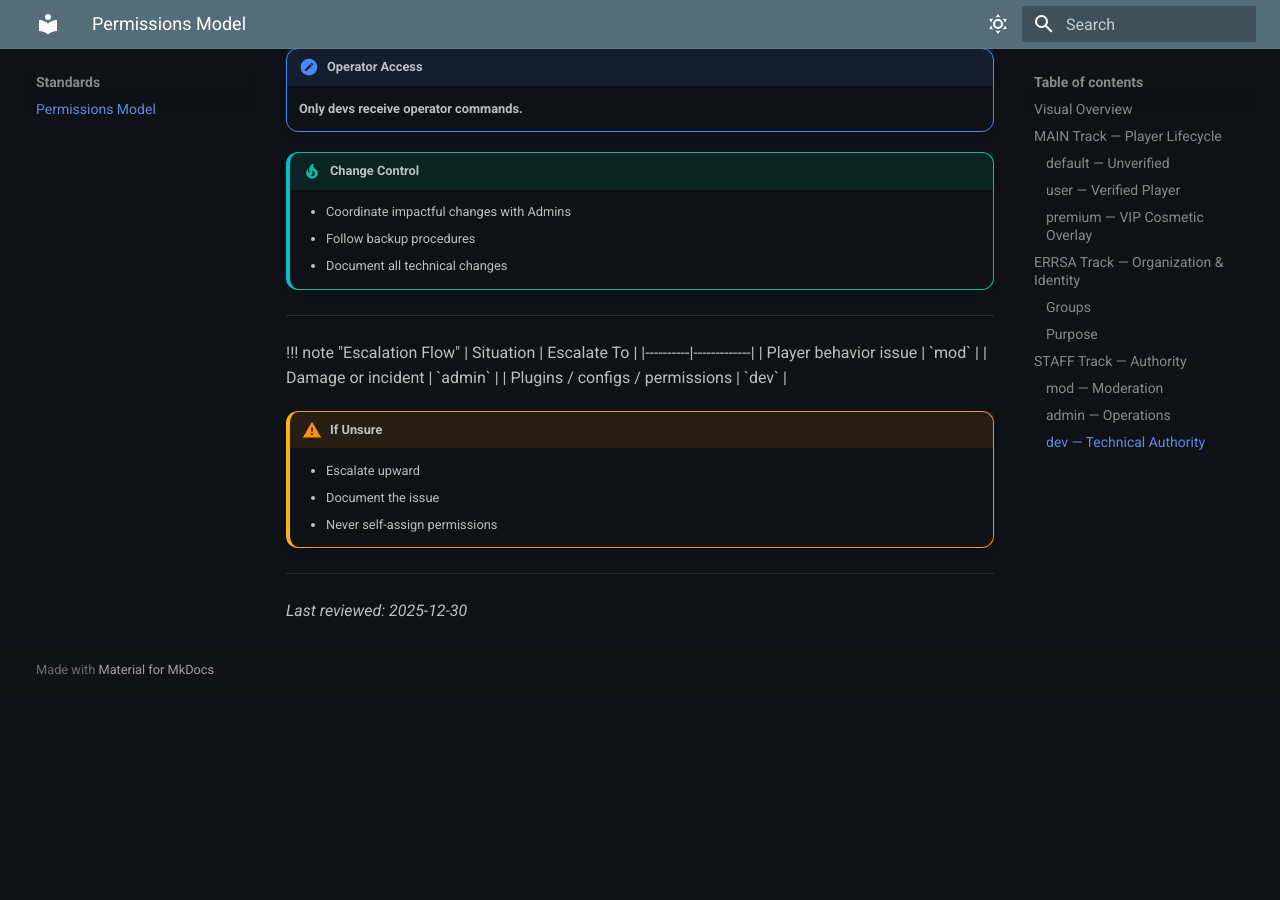
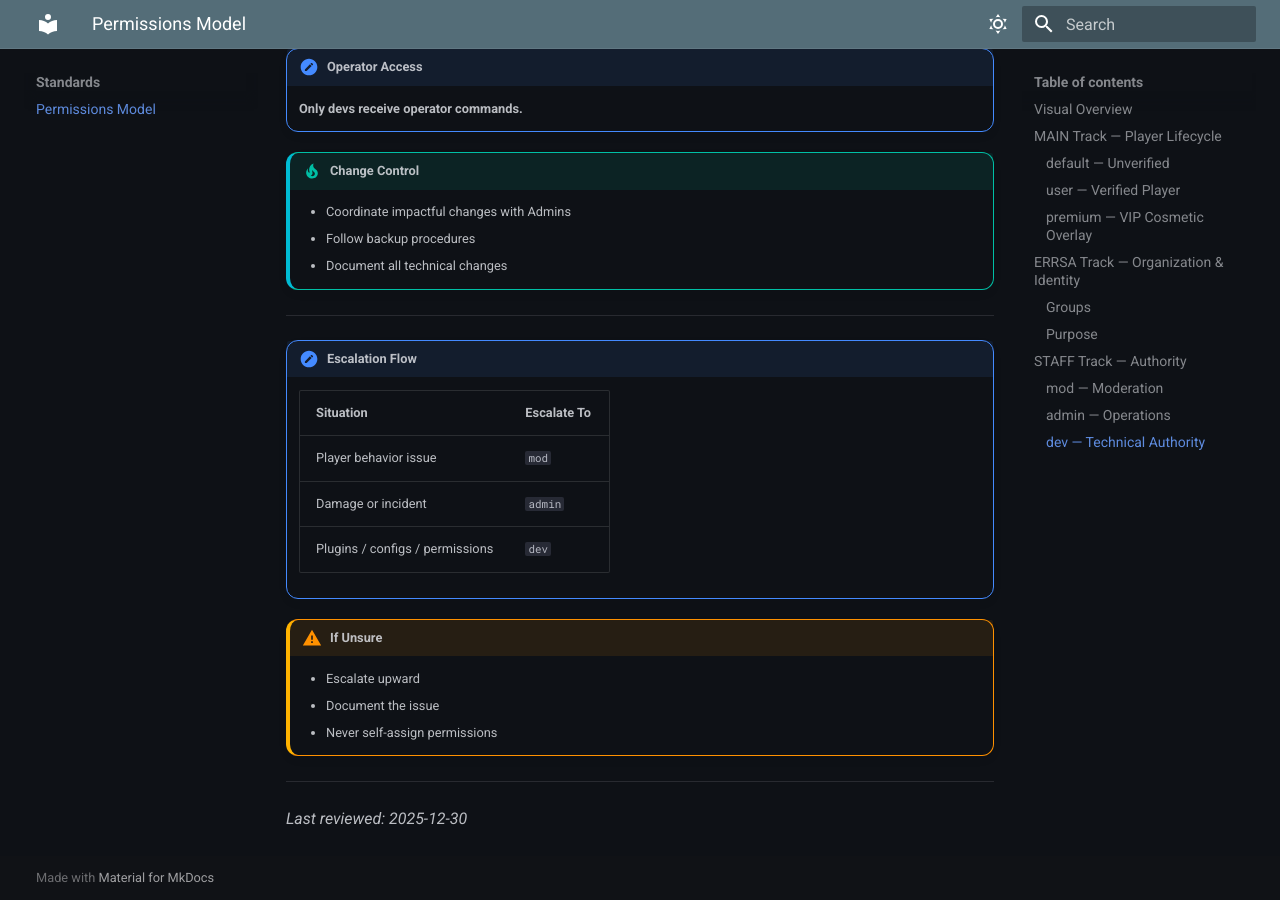
Before and after one commit to DB-ERRSA/errsa-mc-knowledgebase, an MkDocs documentation site: the page built from docs/standards/permissions.md, in a window 1280 px wide and 900 px high, scrolled down 3482 px. Built offline with MkDocs 1.6.1 and Material for MkDocs 9.7.7, drawn with Linux system fonts in a browser that asks for light colours; before the commit the page ends 4174 px from its top, so only the background shows below that.

Commit message:
Update permissions.md

```diff
--- a/docs/standards/permissions.md
+++ b/docs/standards/permissions.md
@@ -131,8 +131,6 @@ Controls **actions that affect other players or the server**.
 ---
 
 
-<div class="center-table">
-
 !!! note "Escalation Flow"
 
     | Situation | Escalate To |
@@ -141,7 +139,6 @@ Controls **actions that affect other players or the server**.
     | Damage or incident | `admin` |
     | Plugins / configs / permissions | `dev` |
 
-</div>
 
 !!! warning "If Unsure"
     - Escalate upward
```
